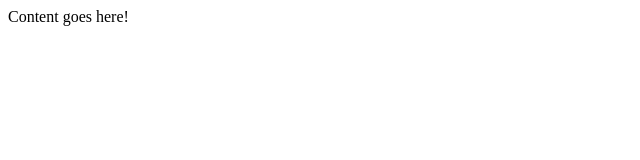
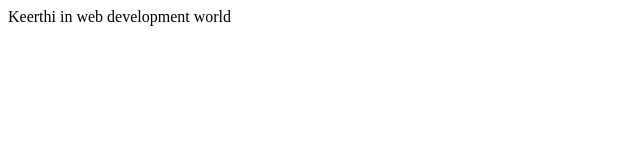
Before and after one commit to keerthiRAV/C0742322-CSD2214-6-WEEK-05, a plain HTML site: page C0742322/index.html in a window 1280 px wide. Shown: the whole page, without its empty margins (0-640 px from the left). Drawn offline with Linux system fonts and the light colour scheme.

Commit message:
initial commit

```diff
--- a/C0742322/index.html
+++ b/C0742322/index.html
@@ -6,7 +6,7 @@
     <link href="css/default.css" rel="stylesheet" />
 </head>
 <body>
-    <div>Content goes here!</div>
+    <div>Keerthi in web development world</div>
     <script src="js/main.js"></script>
 </body>
 </html>
```
